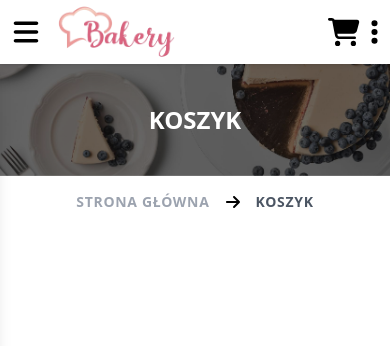
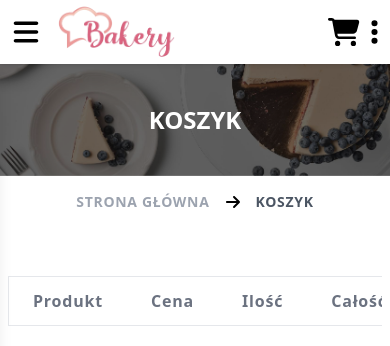
Before and after one commit to frooooooo7/Bakery---website, a React (Vite) app: page /koszyk in a window 390 px wide. Shown: the top 346 px of the page. Built offline with nearby package versions, Linux system fonts and the light colour scheme.

Commit message:
Created cart for mobiles and some changes in cart and QuantitySelector

```diff
--- a/src/components/Cart.tsx
+++ b/src/components/Cart.tsx
@@ -1,6 +1,7 @@
 import { useContext, useEffect, useState } from "react";
 import { CartContext } from "../contexts/CartContext";
 import QuantitySelector from "./QuantitySelector";
+import { Typography } from '@mui/material';
 
 const Cart = ({ isCartOpened }: { isCartOpened: boolean }) => {
   const context = useContext(CartContext);
@@ -62,6 +63,7 @@ const Cart = ({ isCartOpened }: { isCartOpened: boolean }) => {
           </div>
           <div className="ml-2 flex flex-col justify-center space-y-4">
             <h1 className="text-base font-bold tracking-wider">{item.title}</h1>
+            <div className="flex items-center">
               <QuantitySelector
                 price={item.price}
                 discountPrice={item.discountPrice}
@@ -69,6 +71,14 @@ const Cart = ({ isCartOpened }: { isCartOpened: boolean }) => {
                 initialQuantity={quantities[item.productID] || 1}
                 onQuantityChange={(quantity) => handleQuantityChange(item.productID, quantity)}
               />
+              {item.isDiscount ?
+                <Typography variant="h6" sx={{ ml: 2 }}>
+                  ${item.discountPrice !== undefined ? (quantities[item.productID] * item.discountPrice).toFixed(2) : 'N/A'}
+                </Typography>
+                :
+                <Typography variant="h6" sx={{ ml: 2 }}>${(quantities[item.productID] * item.price).toFixed(2)}</Typography>
+              }
+            </div>
           </div>
           <div className="absolute top-3 right-5 text-red-500 cursor-pointer" onClick={() => removeFromCart?.(item.productID)}>X</div>
         </div>
--- a/src/components/QuantitySelector.tsx
+++ b/src/components/QuantitySelector.tsx
@@ -37,13 +37,6 @@ const QuantitySelector = ({ price, discountPrice, isDiscount, onQuantityChange,
       <Button onClick={handleDecrement} variant="outlined" color='secondary'>-</Button>
       <Typography variant="h6" sx={{ mx: 2 }}>{quantity}</Typography>
       <Button onClick={handleIncrement} variant="outlined" color='secondary'>+</Button>
-      {isDiscount ?
-        <Typography variant="h6" sx={{ ml: 2 }}>
-          ${discountPrice !== undefined ? (quantity * discountPrice).toFixed(2) : 'N/A'}
-        </Typography>
-        :
-        <Typography variant="h6" sx={{ ml: 2 }}>${(quantity * price).toFixed(2)}</Typography>
-      }
     </Box>
   );
 };
--- a/src/pages/Cart/CartPage.tsx
+++ b/src/pages/Cart/CartPage.tsx
@@ -1,5 +1,6 @@
 import Banner from "../../components/Banner"
 import Navbar from "../../components/Navbar"
+import Products from "./sections/Products"
 
 
 const CartPage = () => {
@@ -7,6 +8,7 @@ const CartPage = () => {
     <div>
       <Navbar/>
       <Banner title="KOSZYK"/>
+      <Products/>
     </div>
   )
 }
--- /dev/null
+++ b/src/pages/Cart/sections/Products.tsx
@@ -0,0 +1,50 @@
+import { useContext } from "react";
+import { CartContext } from "../../../contexts/CartContext";
+import QuantitySelector from "../../../components/QuantitySelector";
+
+const Products = () => {
+    const context = useContext(CartContext);
+    if (!context) return null;
+
+    const { cart } = context;
+
+    return (
+        <section className="px-2 py-12">
+            <div className="container mx-auto">
+                <div className="overflow-x-auto">
+                    <table className="border border-gray-200">
+                        <thead className="border-b border-gray-200">
+                            <tr className="text-gray-500 tracking-wider">
+                                <th className="px-6 py-3 text-center">Produkt</th>
+                                <th className="px-6 py-3 text-center">Cena</th>
+                                <th className="px-6 py-3 text-center">Ilość</th>
+                                <th className="px-6 py-3 text-center">Całość</th>
+                            </tr>
+                        </thead>
+                        <tbody>
+                            {cart?.map((item) => (
+                                <tr key={item.productID}>
+                                    <td className="px-6 py-4 text-left">
+                                        <div className="flex items-center">
+                                            <div className="w-24 h-24 bg-gray-200 p-2 mr-4">
+                                                <img src={item.img} className="w-full h-full object-contain" alt={item.title}/>
+                                            </div>
+                                            {item.title}
+                                        </div>
+                                    </td>
+                                    <td className="px-6 py-4 text-center">{item.price.toFixed(2)} PLN</td>
+                                    <td className="px-6 py-4 text-center">
+                                        <QuantitySelector price={item.price} isDiscount={item.isDiscount} onQuantityChange={() => console.log()}/>
+                                    </td>
+                                    <td className="px-6 py-4 text-center">100 PLN</td>
+                                </tr>
+                            ))}
+                        </tbody>
+                    </table>
+                </div>
+            </div>
+        </section>
+    );
+};
+
+export default Products;
```
Lines whose indentation alone changed are shown as unchanged.
